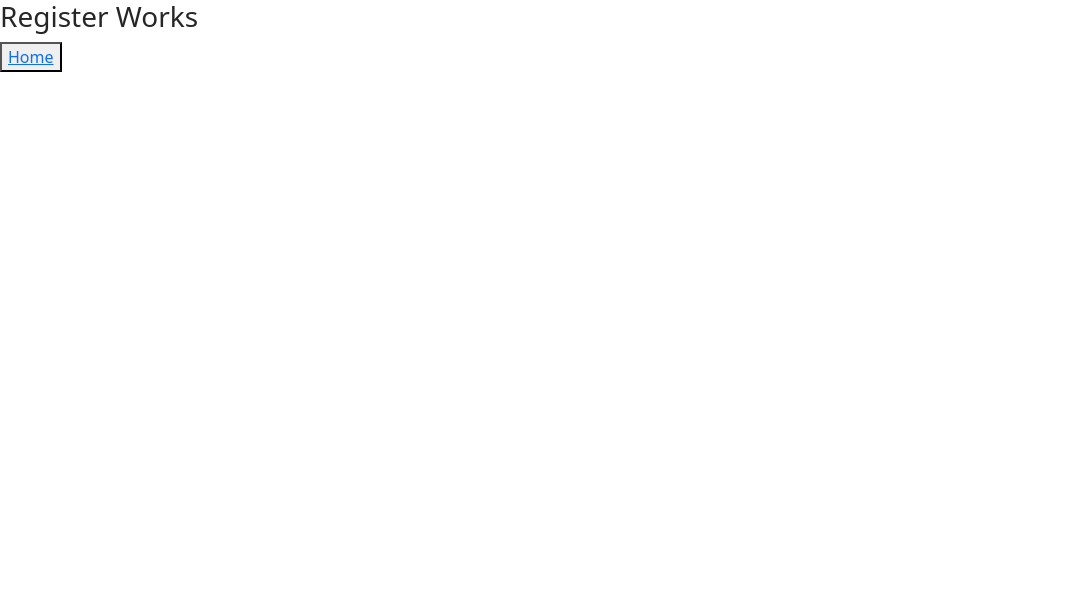
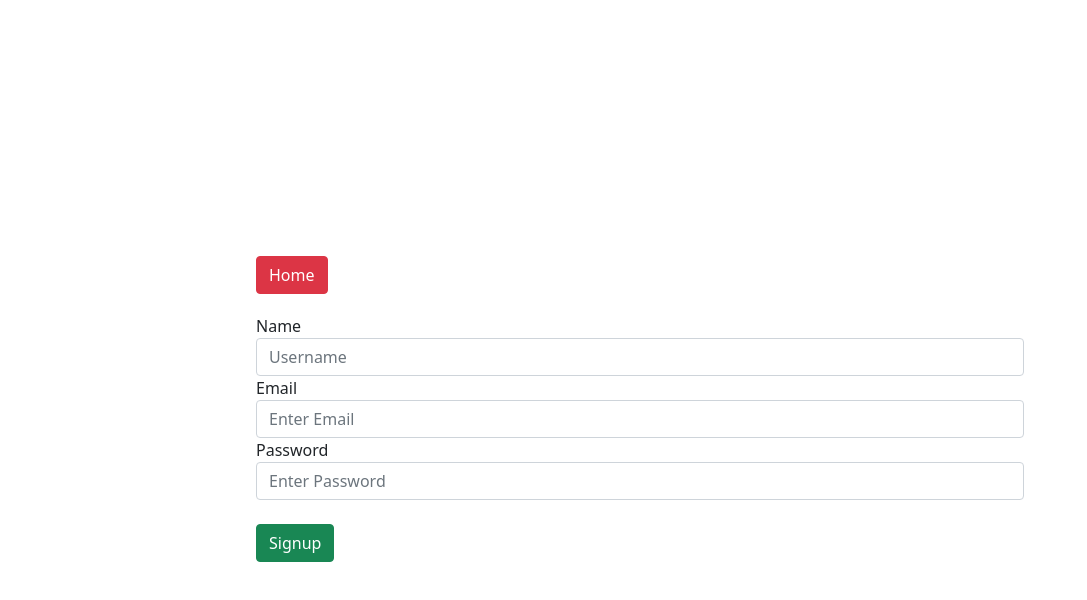
Before and after one commit to Marcelkibor/ISP, a React (Create React App) app: page /register in a window 1280 px wide. Shown: the top 600 px of the page, without its empty margins (0-1087 px from the left). Built offline with nearby package versions, Linux system fonts and the light colour scheme.

Commit message:
registration End to End complete

```diff
--- a/src/App.js
+++ b/src/App.js
@@ -37,12 +37,13 @@ class Heading extends React.Component {
           <Sider collapsible collapsed={collapsed} onCollapse={this.onCollapse}>
             <div className="logo" />
             <Menu theme="dark" defaultSelectedKeys={['1']} >
-              <Menu.Item icon={<HomeOutlined />}>
-              <Link to ='/'>Home</Link>
+              <Menu.Item icon={<HomeOutlined />} key='1'>
+              <Link to ='/' style={{textDecoration:'none'}}>Home</Link>
               </Menu.Item>
-              <Menu.Item  icon={<UserOutlined/>}>
-              <Link to ='/login'>Login</Link>
+              <Menu.Item  icon={<UserOutlined/>}key='2'>
+              <Link to ='/login'style={{textDecoration:'none'}}>Login</Link>
               </Menu.Item>
+              <Menu.Item  icon={<TeamOutlined/>}key='3'  ><Link to ='/register'className='homelinks' style= {{textDecoration:'none'}}>Register</Link></Menu.Item>
               {/* <SubMenu key="sub1" icon={<UserOutlined />} title="User">
                 <Menu.Item key="3">Tom</Menu.Item>
                 <Menu.Item key="4">Bill</Menu.Item>
@@ -50,7 +51,7 @@ class Heading extends React.Component {
               </SubMenu> */}
 
 
-              <Menu.Item  icon={<TeamOutlined/>} ><Link to ='/register'>Register</Link></Menu.Item>
+
               {/* <SubMenu key="sub2" icon={<TeamOutlined />} title="Team">
                 <Menu.Item key="6">Team 1</Menu.Item>
                 <Menu.Item key="8">Team 2</Menu.Item>
--- a/src/components/Login.js
+++ b/src/components/Login.js
@@ -1,101 +1,115 @@
-import React, {useState} from 'react'
-import {Link} from 'react-router-dom'
-import {  Form, Button,} from 'react-bootstrap'
-const Login = ({details}) => {
+// import React, {useState} from 'react'
+// import {Link} from 'react-router-dom'
+// import {  Form, Button,} from 'react-bootstrap'
+// const Login = ({details}) => {
 
-    const[username, setname] = useState('')
-    const[password, setpassword] = useState('')
+//    const[email, setemail] = useState('')
+//     const[password, setpassword] = useState('')
+// //this is the function for submission to the API end points
+//   const submit = async (e)=>{
+//     e.preventDefault();
 
+//     const response = await fetch('http://127.0.0.1:8000/api/login/',{
+//     method:'POST',
+//     headers:{'Content-Type':'application/json'},
+//     body:JSON.stringify({
 
-    const onsubmit = (e)=>{
-        e.preventDefault()
-    }
+//       email,
+//       password,
+//     })
 
+//   });
+//   const Apiresp = await response.json();
 
-
-    return (
-
-<div style={{padding:'20%'}}>
-<Form>
-  <Form.Group controlId="formBasicEmail">
-    <Form.Label>Email address</Form.Label>
-    <Form.Control type="email" placeholder="Enter email" style={{maxWidth:'1000px'}} />
-    {/* <Form.Text className="text-muted">
-      We'll never share your email with anyone else.
-    </Form.Text> */}
-  </Form.Group>
-
-  <Form.Group controlId="formBasicPassword">
-    <Form.Label>Password</Form.Label>
-    <Form.Control type="password" placeholder="Password"style={{maxWidth:'1000px'}} />
-<br></br>  </Form.Group>
-  {/* <Form.Group controlId="formBasicCheckbox">
-    <Form.Check type="checkbox" label="Check me out" />
-  </Form.Group> */}
-
-  <Button variant="primary" type="submit" style={{marginLeft:'0%'}}>
-    Submit
-  </Button>
-  <Button variant='success' style ={{marginLeft:'10%',}}>
-    <Link to ='/' style={{textDecorationColor:'white', textDecoration:'none', color:'white'}}>
-    Home
-    </Link>
-  </Button>
-
-
-</Form>
-
-
-</div>
-
-
-    )
-}
-
-export default Login
-
-
-
-// const Addtask = ({onAdd}) => {
-
-//     const[thename, setText]= useState('')
-//     const[description, setDesc]= useState('')
-//     const[reminder, setRem] = useState(false)
-
-//     const onSubmit = (e) =>{
-//         e.preventDefault()//to prevent submtin to a page
-
-//     if(!thename) {
-//      alert('please add the task')
-//     return
-// }
-//     onAdd({thename,description,reminder})
-
-
-//     setText('')
-//     setDesc('')
-//     setRem(false)
+//   console.log(Apiresp)
 
 // }
 
 
 //     return (
-//         <form className = 'add-form' onSubmit = {onSubmit}>
-//            <div className = 'form-control'>
-//             <label>Add Task</label>
-//             <input type = 'text' placeholder = 'add task' value ={thename} onChange ={(e)=>setText(e.target.value)}/>
-//             </div>
-//             <div className = 'form-control'>
-//             <label>description</label>
-//             <input type = 'text' placeholder = 'Add description'value ={description} onChange ={(e)=>setDesc(e.target.value)}/>
-//             </div>
-//             <div className = 'form-control form-control-check'>
+
+// <div style={{padding:'20%'}}>
+// <button className='btn btn-danger'
+
+// ><Link to ='/' style = {{textDecoration:'none', color:'white'}}>Home</Link></button>
+
+// <form className = 'add-form' onSubmit = {submit} style ={{marginTop:'20px'}}>
+
+//           <div name = 'email'>
+//           <label>Email</label>
+//             <input
+//              required ={true} type = 'email' placeholder = 'Enter Email' value ={email} onChange ={(e)=>setemail(e.target.value)}
+//              className='form-control'/>
+
+//           </div>
+//           <div name ='password'>
+
+//           <label>Password</label>
+//             <input type = 'password'required ={true} placeholder = 'Enter Password'value ={password} onChange ={(e)=>setpassword(e.target.value)}  className ='form-control'/>
+//          </div>
+//         <br>
+//         </br>
+//          <Button variant='success' type ='submit'>Login</Button>
+
+
+
+//             {/* <div className = 'form-control form-control-check'>
 //             <label>Set reminder</label>
-//             <input type = 'checkbox' checked = {reminder} value ={reminder} onChange ={(e)=>setRem(e.currentTarget.checked)}/>
-//             </div>
-//             <input type = 'submit' value ='Add task' className = 'btn btn-block'/>
+//             <input type = 'checkbox' checked = {reminder} value ={useremail} onChange ={(e)=>setemail(e.currentTarget.checked)}/>
+//             </div> */}
+
 //         </form>
+
+// </div>
+
+
 //     )
 // }
 
-// export default Addtask
+// export default Login
+
+
+
+// // const Addtask = ({onAdd}) => {
+
+// //     const[thename, setText]= useState('')
+// //     const[description, setDesc]= useState('')
+// //     const[reminder, setRem] = useState(false)
+
+// //     const onSubmit = (e) =>{
+// //         e.preventDefault()//to prevent submtin to a page
+
+// //     if(!thename) {
+// //      alert('please add the task')
+// //     return
+// // }
+// //     onAdd({thename,description,reminder})
+
+
+// //     setText('')
+// //     setDesc('')
+// //     setRem(false)
+
+// // }
+
+
+// //     return (
+// //         <form className = 'add-form' onSubmit = {onSubmit}>
+// //            <div className = 'form-control'>
+// //             <label>Add Task</label>
+// //             <input type = 'text' placeholder = 'add task' value ={thename} onChange ={(e)=>setText(e.target.value)}/>
+// //             </div>
+// //             <div className = 'form-control'>
+// //             <label>description</label>
+// //             <input type = 'text' placeholder = 'Add description'value ={description} onChange ={(e)=>setDesc(e.target.value)}/>
+// //             </div>
+// //             <div className = 'form-control form-control-check'>
+// //             <label>Set reminder</label>
+// //             <input type = 'checkbox' checked = {reminder} value ={reminder} onChange ={(e)=>setRem(e.currentTarget.checked)}/>
+// //             </div>
+// //             <input type = 'submit' value ='Add task' className = 'btn btn-block'/>
+// //         </form>
+// //     )
+// // }
+
+// // export default Addtask
--- a/src/components/Register.js
+++ b/src/components/Register.js
@@ -1,18 +1,122 @@
-import React from 'react'
+import React, {useState} from 'react'
 import {Link} from 'react-router-dom'
+import {  Form, Button,} from 'react-bootstrap'
+const Login = ({details}) => {
+
+    const[name, setusername] = useState('')
+    const[email, setemail] = useState('')
+    const[password, setpassword] = useState('')
+//this is the function for submission to the API end points
+  const submit = async (e)=>{
+    e.preventDefault();
+
+    const response = await fetch('http://127.0.0.1:8000/api/register/',{
+    method:'POST',
+    headers:{'Content-Type':'application/json'},
+    body:JSON.stringify({
+      name,
+      email,
+      password,
+    })
+
+  });
+  const Apiresp = await response.json();
+
+  console.log(Apiresp)
+
+}
 
 
-const Register = () => {
     return (
-        <div>
-            <h3>
 
-                Register Works
-            </h3>
-            <button><Link to ='/'>Home</Link></button>
+<div style={{padding:'20%'}}>
+<button className='btn btn-danger'
 
-        </div>
+><Link to ='/' style = {{textDecoration:'none', color:'white'}}>Home</Link></button>
+
+<form className = 'add-form' onSubmit = {submit} style ={{marginTop:'20px'}}>
+    <div name = 'username'>
+          <label>Name</label>
+            <input
+             required ={true} type = 'text' placeholder = 'Username' value ={name} onChange ={(e)=>setusername(e.target.value)}
+             className='form-control'/>
+
+          </div>
+          <div name = 'email'>
+          <label>Email</label>
+            <input
+             required ={true} type = 'email' placeholder = 'Enter Email' value ={email} onChange ={(e)=>setemail(e.target.value)}
+             className='form-control'/>
+
+          </div>
+          <div name ='password'>
+
+          <label>Password</label>
+            <input type = 'password'required ={true} placeholder = 'Enter Password'value ={password} onChange ={(e)=>setpassword(e.target.value)}  className ='form-control'/>
+         </div>
+        <br>
+        </br>
+         <Button variant='success' type ='submit'>Signup</Button>
+
+
+
+            {/* <div className = 'form-control form-control-check'>
+            <label>Set reminder</label>
+            <input type = 'checkbox' checked = {reminder} value ={useremail} onChange ={(e)=>setemail(e.currentTarget.checked)}/>
+            </div> */}
+
+        </form>
+
+</div>
+
+
     )
 }
 
-export default Register
+export default Login
+
+
+
+// const Addtask = ({onAdd}) => {
+
+//     const[thename, setText]= useState('')
+//     const[description, setDesc]= useState('')
+//     const[reminder, setRem] = useState(false)
+
+//     const onSubmit = (e) =>{
+//         e.preventDefault()//to prevent submtin to a page
+
+//     if(!thename) {
+//      alert('please add the task')
+//     return
+// }
+//     onAdd({thename,description,reminder})
+
+
+//     setText('')
+//     setDesc('')
+//     setRem(false)
+
+// }
+
+
+//     return (
+//         <form className = 'add-form' onSubmit = {onSubmit}>
+//            <div className = 'form-control'>
+//             <label>Add Task</label>
+//             <input type = 'text' placeholder = 'add task' value ={thename} onChange ={(e)=>setText(e.target.value)}/>
+//             </div>
+//             <div className = 'form-control'>
+//             <label>description</label>
+//             <input type = 'text' placeholder = 'Add description'value ={description} onChange ={(e)=>setDesc(e.target.value)}/>
+//             </div>
+//             <div className = 'form-control form-control-check'>
+//             <label>Set reminder</label>
+//             <input type = 'checkbox' checked = {reminder} value ={reminder} onChange ={(e)=>setRem(e.currentTarget.checked)}/>
+//             </div>
+//             <input type = 'submit' value ='Add task' className = 'btn btn-block'/>
+//         </form>
+//     )
+// }
+
+// export default Addtask
```
Also changed, not shown: src/components/homestyles.css (added).
